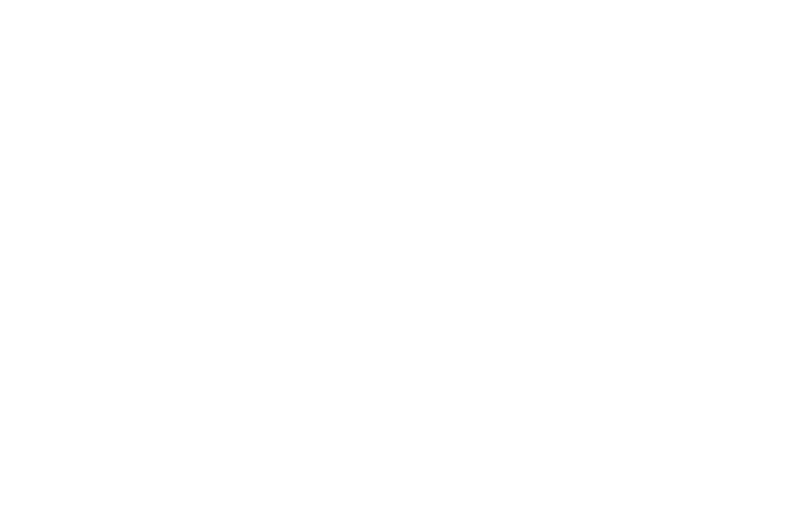
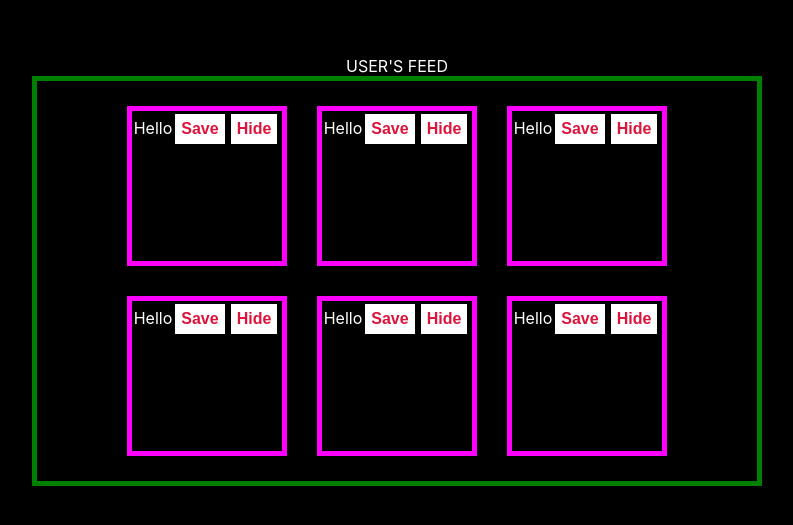
Before and after one commit to Build-Week-Pintereach-3/front-end, a React (Create React App) app in the folder pintereach/: page /my-feed in a window 1280 px wide. Shown: the part 129-654 px from the top of the page, without its empty margins (243-1036 px from the left). Built offline with nearby package versions, Linux system fonts and the light colour scheme.

Commit message:
added submit functions to the buttons, worked on my-feed very rough draft design idea

```diff
--- a/pintereach/src/App.js
+++ b/pintereach/src/App.js
@@ -3,11 +3,13 @@
 import {useState} from 'react';
 import createUserSchema from './validation/createUserSchema';
 import * as yup from 'yup'
+import axios from 'axios'
 
 //components imports
 import LandingPage from './components/LandingPage';
 import CreateUser from './components/CreateUser';
 import Login from './components/Login'
+import MyFeed from './components/MyFeed';
 
 // first thing I need to do is think about creating the create-user-form
 const initialFormValues = {
@@ -66,11 +68,18 @@
     password: formValues.password.trim(),
     username: formValues.username.trim()
   }
-  // postNewUser(newUser) -- we can write this when we have the api that we are posting to
+  postNewUser(newUser)
   history.push('registration-complete')
 }
 
-// const postNewUser
+// post new user to backend api
+const postNewUser = (newUser) => {
+  axios
+    .post('our api', newUser)
+    .catch(error => console.log('problem with axios post', error))
+}
+
+
 
 // LOGIN STUFF
 
@@ -82,17 +91,24 @@
   })
 }
 
-const loginButtonClick = () => {
-  const user = {
+// submit handler for login
+const loginButtonSubmit = () => {
+  const loggedInUser = {
     username: loginValues.username,
     password: loginValues.password
   }
-
-  history.push('my-board')
-  // postUserLogin(user)
+  history.push('my-feed')
+  actuallyLoginUser(loggedInUser)
 }
 
-// const postUserLogin
+const actuallyLoginUser = (loggedInUser) => {
+  axios
+    .post('our api', loggedInUser)
+    .then(response => {
+      // some type of function to take people to user my-feed, where user can save articles and such (my-board)
+    })
+    .catch(error => console.log('problem with login axios post', error))
+}
 
   return (
    <div className='app-container'>
@@ -110,9 +126,13 @@
     <Route exact path='/login'>
       <Login
         change={loginChange}
-        login={loginButtonClick}
+        login={loginButtonSubmit}
         values={loginValues}
       />
+    </Route>
+
+    <Route exact path='/my-feed'>
+      <MyFeed />
     </Route>
 
    </div>
--- a/pintereach/src/components/CreateUser.js
+++ b/pintereach/src/components/CreateUser.js
@@ -90,7 +90,10 @@
                 </FormDiv>
 
                 <ButtonDiv>
-                  <StyledButton id='create-user-submit'>Join Pintereach</StyledButton>
+                    <StyledButton
+                        onClick={createUserSubmit}
+                        id='create-user-submit'> Join Pintereach
+                    </StyledButton>
                 </ButtonDiv>
 
 
--- a/pintereach/src/components/Login.js
+++ b/pintereach/src/components/Login.js
@@ -49,7 +49,10 @@
                     </label>
                 </FormDiv>
                 <ButtonDiv>
-                    <StyledButton onClick={onSubmit} className='login-button'>Login</StyledButton>
+                    <StyledButton
+                        onClick={onSubmit}
+                        className='login-button'>Login
+                    </StyledButton>
                 </ButtonDiv>
 
             </StyledForm>
--- /dev/null
+++ b/pintereach/src/components/MyFeed.js
@@ -0,0 +1,99 @@
+import React from 'react'
+import styled from 'styled-components'
+import { StyledButton, ButtonDiv, StyledBackground } from '../theme/index'
+
+const StyledFeedContainer = styled.div`
+    border: 5px solid green;
+    display: flex;
+    flex-wrap: wrap;
+    justify-content: center;
+    padding: 10px;
+    width: 700px;
+`
+
+const StyledFeedCard = styled.div`
+    border: 5px solid magenta;
+    text-align: center;
+    margin: 15px;
+    width: 150px;
+    height: 150px
+`
+
+const StyledHeader = styled.div`
+    text-transform: uppercase
+`
+
+
+export default function MyFeed() {
+    return (
+        <StyledBackground>
+           <StyledHeader>
+                    User's Feed
+                </StyledHeader>
+
+
+        <StyledFeedContainer>
+            <StyledFeedCard>
+                Hello
+                    <StyledButton>
+                        Save
+                    </StyledButton>
+                    <StyledButton>
+                         Hide
+                    </StyledButton>
+            </StyledFeedCard>
+
+            <StyledFeedCard>
+                Hello
+                    <StyledButton>
+                        Save
+                    </StyledButton>
+                    <StyledButton>
+                        Hide
+                    </StyledButton>
+            </StyledFeedCard>
+
+            <StyledFeedCard>
+                Hello
+                    <StyledButton>
+                        Save
+                    </StyledButton>
+                    <StyledButton>
+                        Hide
+                    </StyledButton>
+            </StyledFeedCard>
+
+            <StyledFeedCard>
+                Hello
+                    <StyledButton>
+                        Save
+                    </StyledButton>
+                    <StyledButton>
+                        Hide
+                    </StyledButton>
+            </StyledFeedCard>
+
+            <StyledFeedCard>
+                Hello
+                    <StyledButton>
+                        Save
+                    </StyledButton>
+                    <StyledButton>
+                        Hide
+                    </StyledButton>
+            </StyledFeedCard>
+
+            <StyledFeedCard>
+                Hello
+                    <StyledButton>
+                        Save
+                    </StyledButton>
+                    <StyledButton>
+                        Hide
+                    </StyledButton>
+            </StyledFeedCard>
+
+        </StyledFeedContainer>
+    </StyledBackground>
+    )
+}
```
Also changed, not shown: pintereach/src/theme/index.js (line endings or trailing spaces).
